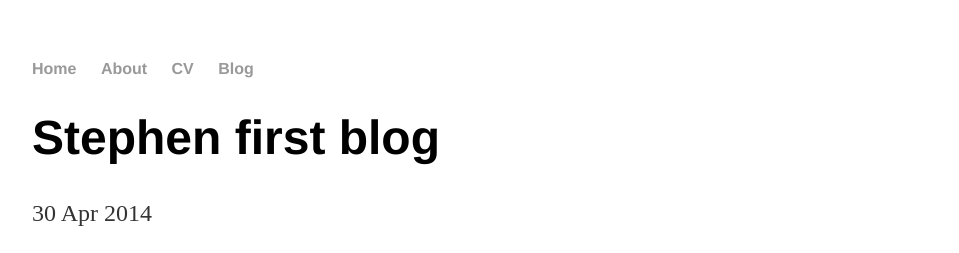
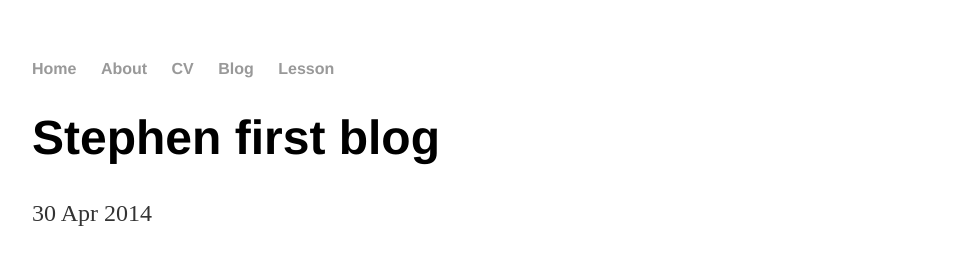
Before and after one commit to shurabobo/shurabobo.github.io, a Jekyll site: the page built from _posts/2014-04-30-stephen-huang-post1.md, in a window 1280 px wide. Shown: the top 253 px of the page, without its empty margins (160-1119 px from the left). Built offline with Jekyll 4.4.1, drawn with Linux system fonts in a browser that asks for light colours.

Commit message:
Update default.html

```diff
--- a/_layouts/default.html
+++ b/_layouts/default.html
@@ -12,6 +12,7 @@
 		        	<li><a href="/about">About</a></li>
 	        		<li><a href="/cv">CV</a></li>
 	        		<li><a href="/blog">Blog</a></li>
+				<li><a href="/lesson">Lesson</a></li>
 	    		</ul>
 			</nav>
 			<div class="container">
```
